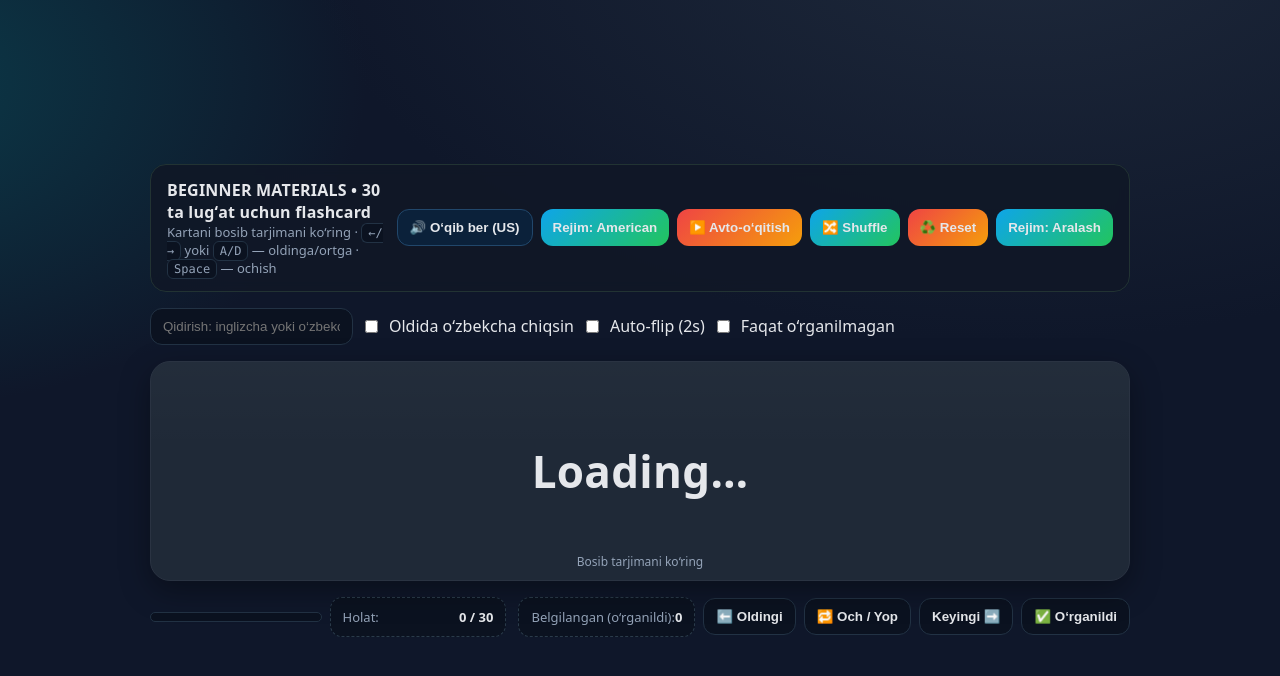
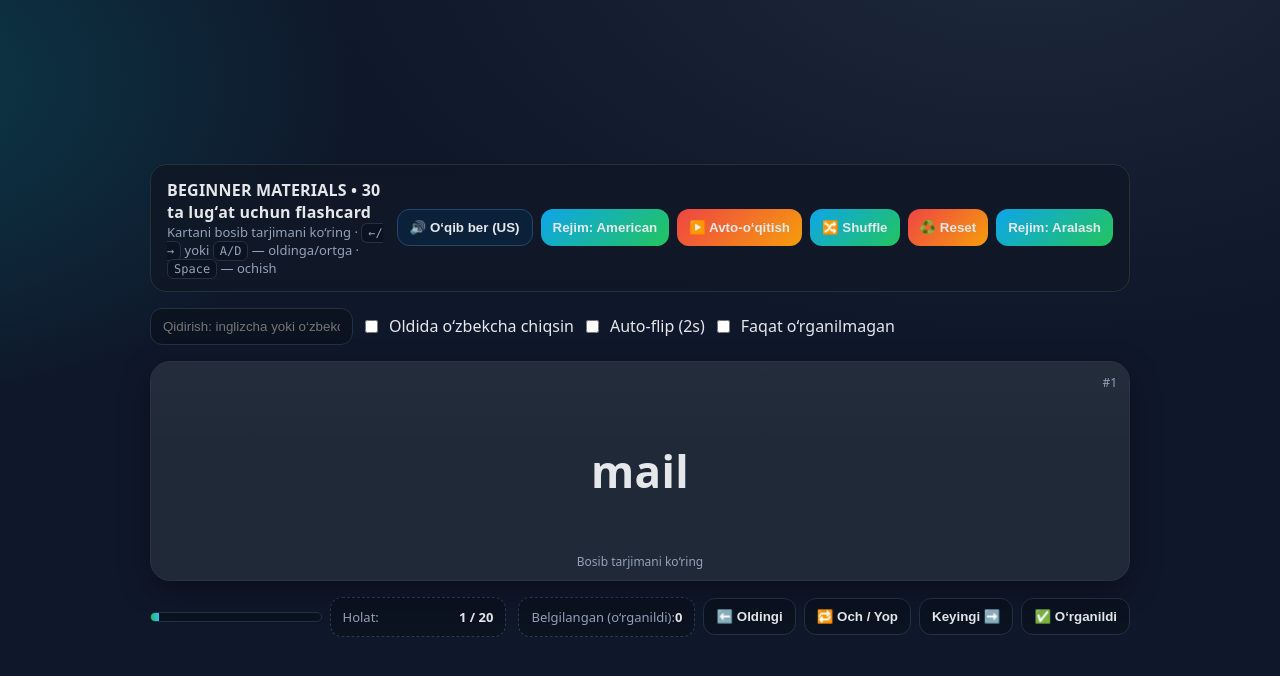
Before and after one commit to MuhriddinTurayev/lugat, a plain HTML site: page index.html in a window 1280 px wide. Drawn offline with Linux system fonts and the light colour scheme.

Commit message:
Update index.html

```diff
--- a/index.html
+++ b/index.html
@@ -104,7 +104,7 @@
     </div>
   </div>
   <script>
-[
+const data =[
   {"en": "coach", "uz": "murabbiy, trener"},
   {"en": "control", "uz": "nazorat qilmoq, boshqarmoq"},
   {"en": "description", "uz": "tavsif, ta'rif"},
```
